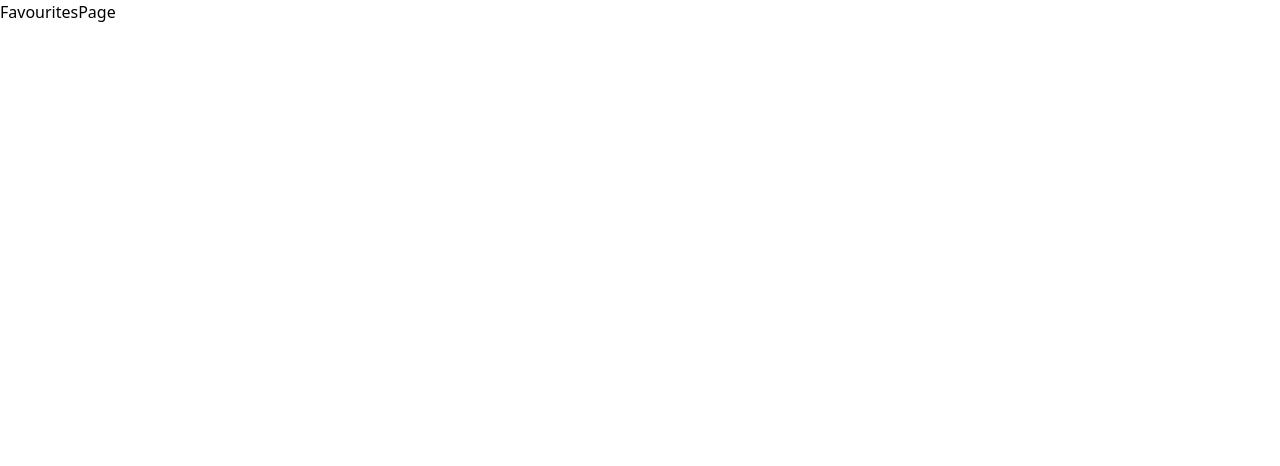
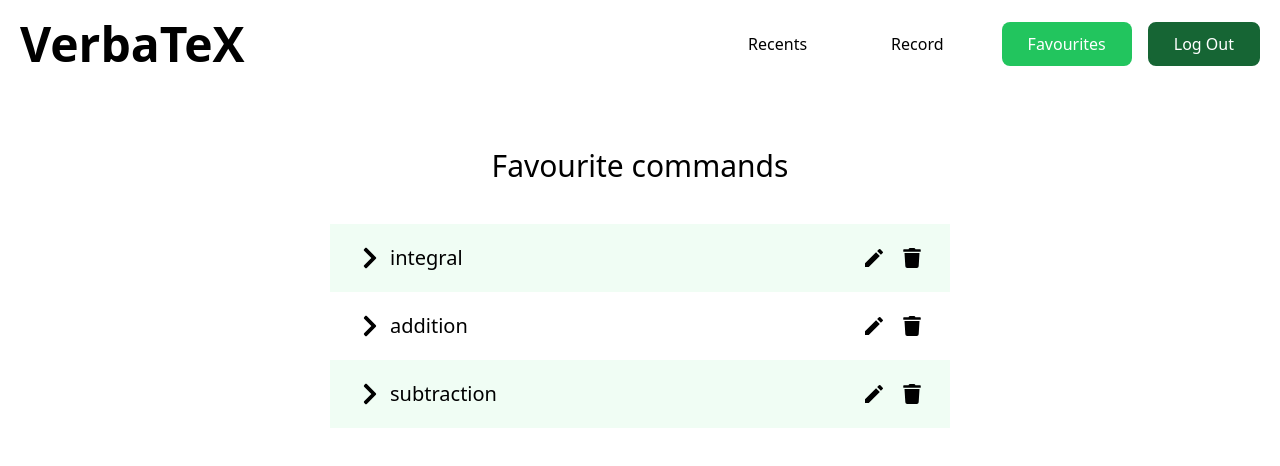
Before and after one commit to leozhang14/VerbaTeX, a React (Vite) app in the folder frontend/: page /favourites in a window 1280 px wide. Shown: the top 466 px of the page. Built offline with nearby package versions, Linux system fonts and the light colour scheme.

Commit message:
created favourites page

```diff
--- /dev/null
+++ b/frontend/src/pages/FavouritesPage/FavouritesCard.tsx
@@ -0,0 +1,82 @@
+import { toast } from "react-toastify";
+import { FaChevronRight } from "react-icons/fa";
+import { FaTrash } from "react-icons/fa";
+import { FaChevronDown } from "react-icons/fa";
+import { MdEdit } from "react-icons/md";
+import { IoCopyOutline } from "react-icons/io5";
+import { useState } from "react";
+
+type FavouritesCardProps = {
+  functionType: string;
+  favourite: string;
+  index: number;
+};
+
+const FavouritesCard = ({
+  functionType,
+  favourite,
+  index,
+}: FavouritesCardProps) => {
+  const [isShowMore, setIsShowMore] = useState(false);
+
+  const handleCopy = () => {
+    navigator.clipboard.writeText(favourite);
+    toast.success("Copied to clipboard", {
+      autoClose: 1000,
+      hideProgressBar: true,
+    });
+  };
+
+  const handleShowMore = () => {
+    setIsShowMore(!isShowMore);
+  };
+
+  return (
+    <div className="flex flex-col">
+      <div
+        className={`flex justify-between p-5 px-7 ${
+          index % 2 === 0 ? "bg-green-50" : "bg-white"
+        }`}
+      >
+        <div className="flex items-center">
+          <div className="w-8">
+            {isShowMore ? (
+              <FaChevronDown
+                className={`text-2xl`}
+                onClick={handleShowMore}
+              ></FaChevronDown>
+            ) : (
+              <FaChevronRight
+                className={`text-2xl`}
+                onClick={handleShowMore}
+              ></FaChevronRight>
+            )}
+          </div>
+          <div className="text-xl">{functionType}</div>
+        </div>
+        <div className="flex items-center space-x-4 text-xl">
+          <MdEdit className="text-2xl"></MdEdit>
+          <FaTrash></FaTrash>
+        </div>
+      </div>
+      {isShowMore && (
+        <div
+          className={`flex justify-between pb-3 px-7 ${
+            index % 2 === 0 ? "bg-green-50" : "bg-white"
+          }`}
+        >
+          <div className="flex items-center">
+            <div className="w-8"></div>
+            <div>{favourite}</div>
+          </div>
+          <IoCopyOutline
+            className="text-xl"
+            onClick={handleCopy}
+          ></IoCopyOutline>
+        </div>
+      )}
+    </div>
+  );
+};
+
+export default FavouritesCard;
--- a/frontend/src/pages/FavouritesPage/FavouritesPage.tsx
+++ b/frontend/src/pages/FavouritesPage/FavouritesPage.tsx
@@ -1,7 +1,40 @@
-import React from "react";
+import Navbar from "../../components/Navbar";
+import FavouritesCard from "./FavouritesCard";
+
+const data = {
+  favourites: [
+    {
+      functionType: "integral",
+      favourite: "\\(\\int_{a}^{b} x^2 \\,dx\\)",
+    },
+    {
+      functionType: "addition",
+      favourite: "\\(a + b = z\\)",
+    },
+    {
+      functionType: "subtraction",
+      favourite: "\\(a - b = y)\\)",
+    },
+  ],
+};
 
 const FavouritesPage = () => {
-  return <div>FavouritesPage</div>;
+  return (
+    <div>
+      <Navbar title="Favourite commands" location="favourites"></Navbar>
+      <div className="container mx-auto p-5 flex flex-col items-center">
+        <div className="w-1/2 flex flex-col">
+          {data.favourites.map((fav, index) => (
+            <FavouritesCard
+              index={index}
+              functionType={fav.functionType}
+              favourite={fav.favourite}
+            ></FavouritesCard>
+          ))}
+        </div>
+      </div>
+    </div>
+  );
 };
 
 export default FavouritesPage;
```
